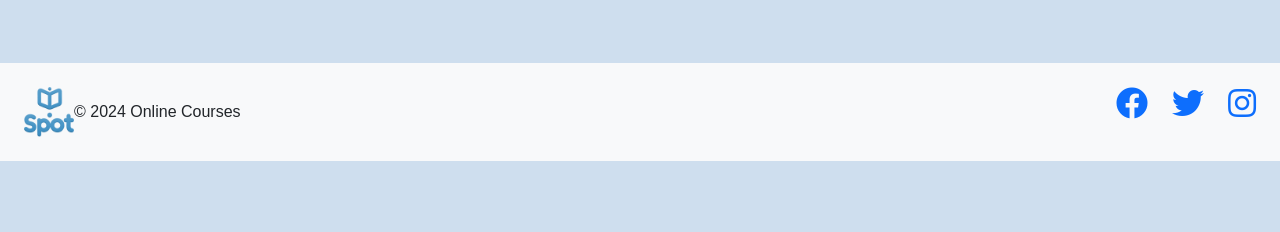
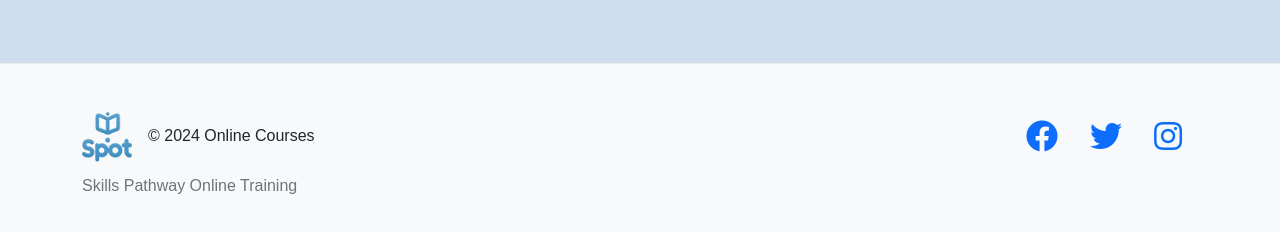
Before and after one commit to maurogioberti/spot-learning-platform, a React (Create React App) app: page / in a window 1280 px wide. Shown: the part 1264-1496 px from the top of the page. Before the commit the page ends 1425 px from the top, so only its background shows below. Built offline with nearby package versions, Linux system fonts and the light colour scheme.

Commit message:
Update footer template

```diff
--- a/src/components/template/Copyright/Copyright.js
+++ b/src/components/template/Copyright/Copyright.js
@@ -1,12 +1,15 @@
 import React from 'react';
 
 const Copyright = () => (
-  <div className="d-flex align-items-center">
-    <img src={`${process.env.PUBLIC_URL}/logo512.png`} alt="SPOT Logo" height="50" />
-    <div className="flex-grow-1 text-center">
-      <span>&copy; {new Date().getFullYear()} Online Courses</span>
-    </div>
+  <div className="col-xs-12 col-md-7 order-1 order-md-0">
+  <div className="copyright text-center text-md-start pb-1">
+    <img src={`${process.env.PUBLIC_URL}/logo512.png`} alt="SPOT Logo" height="50" className="pe-3"/>
+    <span className="">&copy; {new Date().getFullYear()} Online Courses</span>
   </div>
+  <div className="credits text-secondary text-center text-md-start mt-2 fs-7">
+    Skills Pathway Online Training
+  </div>
+</div>
 );
 
 export default Copyright;
--- a/src/components/template/Footer/Footer.js
+++ b/src/components/template/Footer/Footer.js
@@ -4,9 +4,15 @@ import Copyright from './../Copyright/Copyright';
 import SocialMedia from './../SocialMedia/SocialMedia';
 
 const Footer = () => (
-  <footer className="d-flex justify-content-between flex-wrap bg-light p-4 mt-auto">
-    <Copyright />
-    <SocialMedia />
+  <footer>
+    <div className="bg-light py-4 py-md-5 py-xl-8 border-top border-light-subtle">
+      <div className="container overflow-hidden">
+        <div className="row gy-4 gy-md-0">
+          <Copyright />
+          <SocialMedia />
+        </div>
+      </div>
+    </div>
   </footer>
 );
 
--- a/src/components/template/SocialMedia/SocialMedia.js
+++ b/src/components/template/SocialMedia/SocialMedia.js
@@ -1,16 +1,16 @@
 import React from 'react';
 
 const SocialMedia = () => (
-  <div>
-    <ul className="list-inline m-0 text-center">
-      <li className="list-inline-item ms-3">
-        <a className="link-primary" href="#facebook"><i className="fab fa-facebook fa-2x"></i></a>
+  <div className="col-xs-12 col-md-5 order-0 order-md-1">
+    <ul className="nav justify-content-center justify-content-md-end">
+      <li className="nav-item">
+        <a className="link-primary nav-link" href="#facebook"><i className="fab fa-facebook fa-2x"></i></a>
       </li>
-      <li className="list-inline-item ms-3">
-        <a className="link-primary" href="#twitter"><i className="fab fa-twitter fa-2x"></i></a>
+      <li className="nav-item">
+        <a className="link-primary nav-link" href="#twitter"><i className="fab fa-twitter fa-2x"></i></a>
       </li>
-      <li className="list-inline-item ms-3">
-        <a className="link-primary" href="#instagram"><i className="fab fa-instagram fa-2x"></i></a>
+      <li className="nav-item">
+        <a className="link-primary nav-link" href="#instagram"><i className="fab fa-instagram fa-2x"></i></a>
       </li>
     </ul>
   </div>
```
